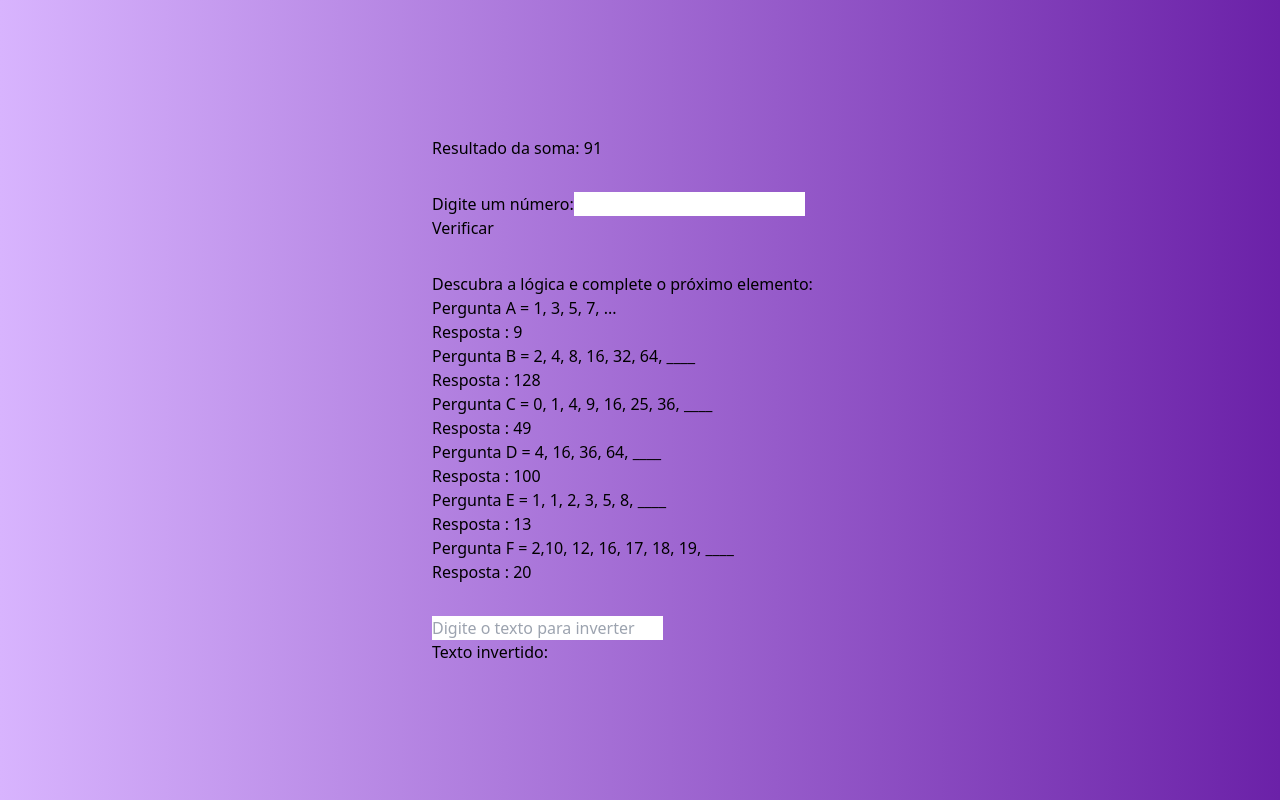
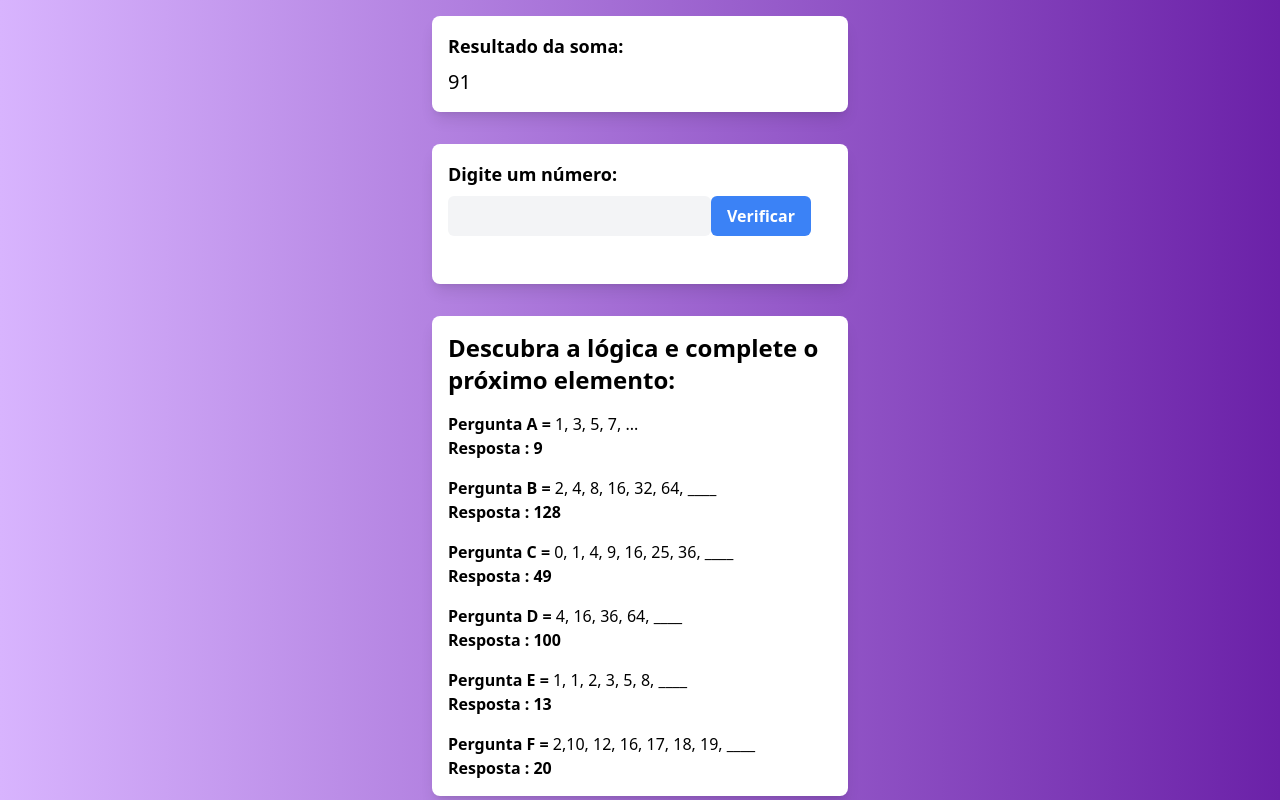
Before and after one commit to PedroMarquesN/desafio-target, a Next.js app: page / in a window 1280 px wide. Shown: the top 800 px of the page. Built offline with nearby package versions, Linux system fonts and the light colour scheme.

Commit message:
Style: Fix style and apply

```diff
--- a/src/pages/components/DescobrindoLogica.jsx
+++ b/src/pages/components/DescobrindoLogica.jsx
@@ -1,25 +1,38 @@
 
 export default function DescobrindoLogica(){
-    return(
-        <div>
-            <h1>Descubra a lógica e complete o próximo elemento:</h1>
-            <span>Pergunta A = 1, 3, 5, 7, ...</span>
-            <p>Resposta : 9 </p>
-
-            <span>Pergunta B = 2, 4, 8, 16, 32, 64, ____</span>
-            <p>Resposta : 128</p>
-
-            <span>Pergunta C = 0, 1, 4, 9, 16, 25, 36, ____</span>
-            <p>Resposta : 49 </p>
-
-            <span>Pergunta D = 4, 16, 36, 64, ____</span>
-            <p>Resposta : 100</p>
-
-            <span>Pergunta E = 1, 1, 2, 3, 5, 8, ____</span>
-            <p>Resposta : 13</p>
-
-            <span>Pergunta F = 2,10, 12, 16, 17, 18, 19, ____</span>
-            <p>Resposta : 20</p>
+    return (
+        <div className="bg-white rounded-lg shadow-lg p-4">
+                <h1 className="text-2xl font-bold mb-4">Descubra a lógica e complete o próximo elemento:</h1>
+                <div className="mb-4">
+                        <span className="font-bold">Pergunta A = </span>
+                        <span>1, 3, 5, 7, ...</span>
+                        <p className="font-bold">Resposta : 9</p>
+                </div>
+                <div className="mb-4">
+                        <span className="font-bold">Pergunta B = </span>
+                        <span>2, 4, 8, 16, 32, 64, ____</span>
+                        <p className="font-bold">Resposta : 128</p>
+                </div>
+                <div className="mb-4">
+                        <span className="font-bold">Pergunta C = </span>
+                        <span>0, 1, 4, 9, 16, 25, 36, ____</span>
+                        <p className="font-bold">Resposta : 49</p>
+                </div>
+                <div className="mb-4">
+                        <span className="font-bold">Pergunta D = </span>
+                        <span>4, 16, 36, 64, ____</span>
+                        <p className="font-bold">Resposta : 100</p>
+                </div>
+                <div className="mb-4">
+                        <span className="font-bold">Pergunta E = </span>
+                        <span>1, 1, 2, 3, 5, 8, ____</span>
+                        <p className="font-bold">Resposta : 13</p>
+                </div>
+                <div>
+                        <span className="font-bold">Pergunta F = </span>
+                        <span>2,10, 12, 16, 17, 18, 19, ____</span>
+                        <p className="font-bold">Resposta : 20</p>
+                </div>
         </div>
 
 
--- a/src/pages/components/Fibonacci.jsx
+++ b/src/pages/components/Fibonacci.jsx
@@ -34,20 +34,22 @@ export default function FibonacciChecker() {
     };
 
     return (
-        <div>
-            <label htmlFor="numero">Digite um número:</label>
-            <input className={`border-none`}
+        <div className="bg-white rounded-lg shadow-lg p-4">
+            <label htmlFor="numero" className="block text-lg font-bold mb-2">Digite um número:</label>
+            <input
+                className="border-none bg-gray-100 rounded-md px-4 py-2 mb-4 focus:outline-none focus:ring-2 focus:ring-blue-500"
                 type="number"
                 id="numero"
                 value={inputNumero}
                 onChange={(e) => setInputNumero(e.target.value)}
             />
-            <button className={`
-                cursor-pointer
-                border-blue-700
-            `}
-                    onClick={handleVerificar}>Verificar</button>
-            <p>{resultado}</p>
+            <button
+                className="bg-blue-500 text-white px-4 py-2 rounded-md font-bold cursor-pointer hover:bg-blue-600 transition duration-300"
+                onClick={handleVerificar}
+            >
+                Verificar
+            </button>
+            <p className="text-lg mt-4">{resultado}</p>
         </div>
     );
 }
--- a/src/pages/components/InversaoString.jsx
+++ b/src/pages/components/InversaoString.jsx
@@ -20,9 +20,15 @@ export default function InversaoString() {
     };
 
     return (
-        <div>
-            <input type="text" value={texto} onChange={handleInputChange} placeholder="Digite o texto para inverter" />
-            <div>Texto invertido: {textoInvertido}</div>
+        <div className="bg-white rounded-lg shadow-lg p-4">
+            <input
+                className="border-none bg-gray-100 rounded-md px-4 py-2 mb-4 focus:outline-none focus:ring-2 focus:ring-blue-500"
+                type="text"
+                value={texto}
+                onChange={handleInputChange}
+                placeholder="Digite o texto para inverter"
+            />
+            <div className="text-lg">Texto invertido: {textoInvertido}</div>
         </div>
     );
 }
--- a/src/pages/components/Soma.jsx
+++ b/src/pages/components/Soma.jsx
@@ -11,8 +11,9 @@ export default function Soma(props) {
     }
 
     return (
-        <div>
-            <p>Resultado da soma: {soma()}</p>
+        <div className="bg-white rounded-lg shadow-lg p-4">
+            <p className="text-lg font-bold mb-2">Resultado da soma:</p>
+            <p className="text-xl">{soma()}</p>
         </div>
     );
 }
--- a/src/pages/index.js
+++ b/src/pages/index.js
@@ -9,7 +9,7 @@ const inter = Inter({ subsets: ["latin"] });
 
 export default function Home() {
     return (
-        <div className="flex justify-center items-center bg-gradient-to-r from-purple-300 to-purple-800 h-screen">
+        <div className="flex justify-center items-center bg-gradient-to-r from-purple-300 to-purple-800 h-full">
             <div className="max-w-md mx-auto p-4">
                 <div className="mb-8">
                     <Soma />
```
